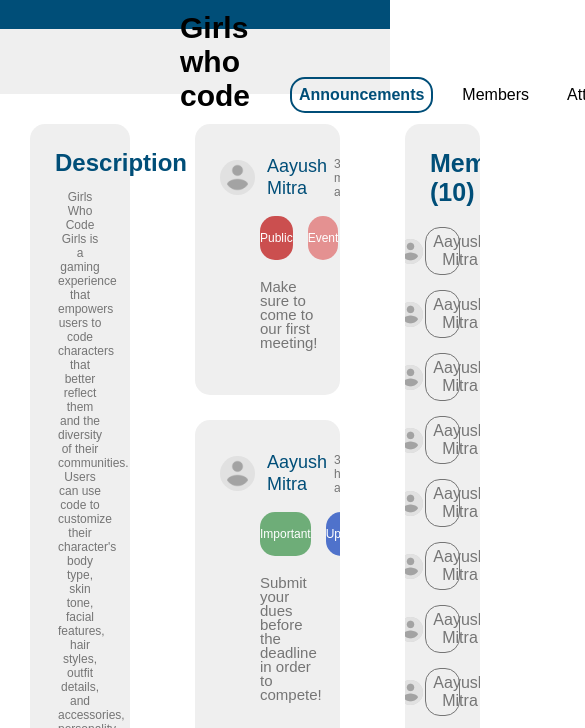
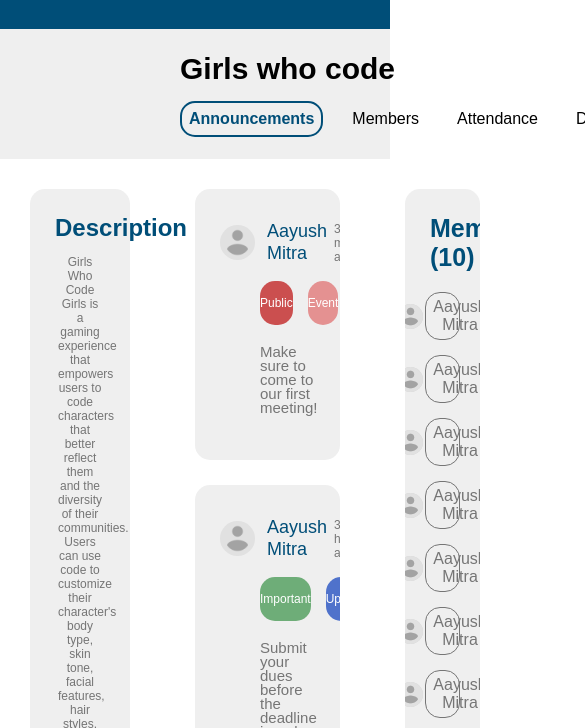
Before and after one commit to Clubverse-TSA/clubverse, a plain HTML site: page clubverse-markup/club.html in a window 390 px wide. Shown: the part 71-799 px from the top of the page, 585 px wide, since content can reach past the window. Drawn offline with Linux system fonts and the light colour scheme.

Commit message:
fixed responsiveness issue for club page

```diff
--- a/clubverse-markup/club.css
+++ b/clubverse-markup/club.css
@@ -117,29 +117,7 @@ body {
 
 }
 
-@media (max-height: 870px) {
-    .club-header-wrapper {
-        height: 65px;
-    }
 
-    .club-header-left {
-        display: flex;
-        gap: 40px;
-        align-items: flex-end;
-    }
-
-    .club-header-left h2 {
-        padding-bottom: 0px !important;
-    }
-
-    .club-header-nav {
-        padding-top: 0px !important;
-    }
-
-    .club-main {
-        height: calc(100vh - 165px);
-    }
-}
 
 .club-header {
     display: flex;
```
